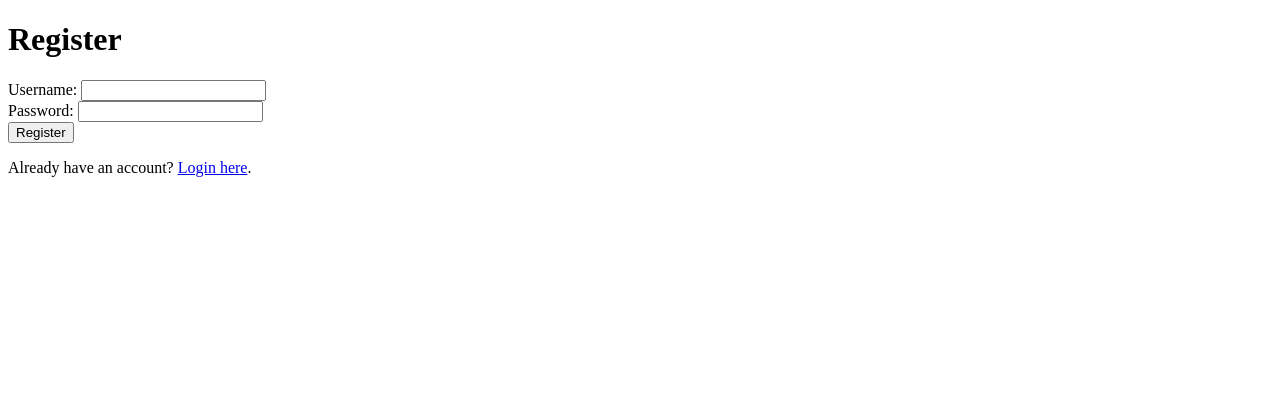
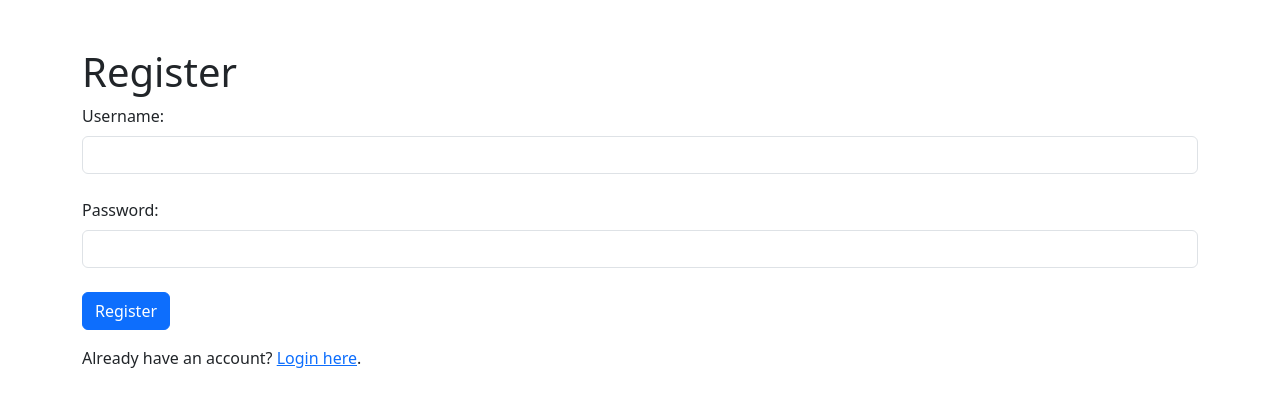
Before and after one commit to Safeeq0416/lokeshIn, a Flask app: page /register in a window 1280 px wide. Shown: the top 407 px of the page. Run offline with Flask 2, Linux system fonts and the light colour scheme.

Commit message:
Update register.html

```diff
--- a/Task-Manager/templates/register.html
+++ b/Task-Manager/templates/register.html
@@ -5,19 +5,29 @@
     <meta http-equiv="X-UA-Compatible" content="IE=edge">
     <meta name="viewport" content="width=device-width, initial-scale=1.0">
     <title>Register</title>
+    <!-- Add Bootstrap CSS -->
+    <link href="https://cdn.jsdelivr.net/npm/bootstrap@5.3.0/dist/css/bootstrap.min.css" rel="stylesheet">
+    <style>
+        .form-control-md::placeholder {
+            font-size: medium; /* You can adjust the font size as needed */
+        }
+    </style>
 </head>
-<body>
+<body class="container mt-5">
     <h1>Register</h1>
     {% if error %}
-        <p style="color: red;">{{ error }}</p>
+        <p class="text-danger">{{ error }}</p>
     {% endif %}
     <form method="post" action="/register">
-        <label for="username">Username:</label>
-        <input type="text" id="username" name="username" required><br>
-        <label for="password">Password:</label>
-        <input type="password" id="password" name="password" required><br>
-        <input type="submit" value="Register">
+        <label for="username" class="form-label">Username:</label>
+        <input type="text" id="username" name="username" class="form-control form-control-md" required><br>
+        <label for="password" class="form-label">Password:</label>
+        <input type="password" id="password" name="password" class="form-control form-control-md" required><br>
+        <input type="submit" value="Register" class="btn btn-primary">
     </form>
-    <p>Already have an account? <a href="/login">Login here</a>.</p>
+    <p class="mt-3">Already have an account? <a href="/login">Login here</a>.</p>
+
+    <!-- Add Bootstrap JS and Popper.js -->
+    <script src="https://cdn.jsdelivr.net/npm/bootstrap@5.3.0/dist/js/bootstrap.bundle.min.js"></script>
 </body>
 </html>
```
